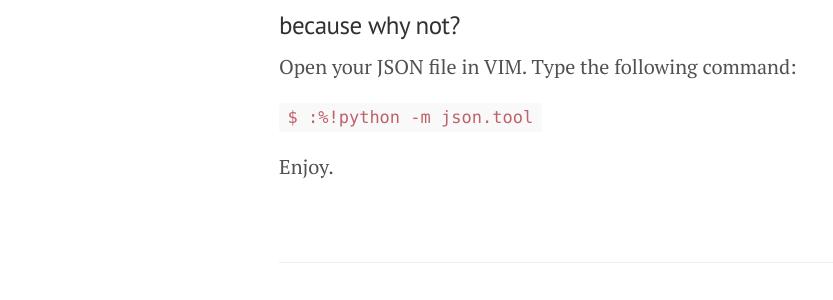
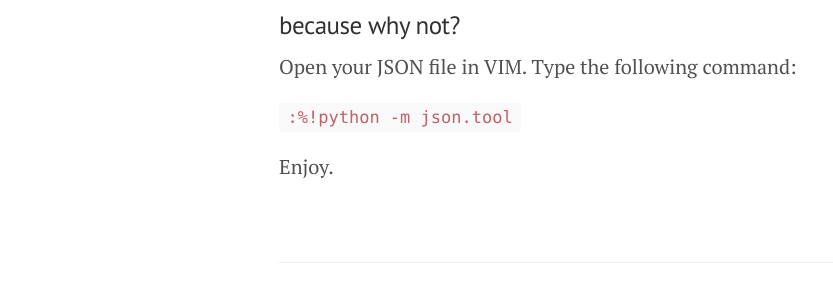
Before and after one commit to SDiedel/sdiedel.github.io, a Jekyll site: the page built from _posts/2017-06-27-pretty-print-json-in-vim.md, in a window 1280 px wide. Shown: the part 370-670 px from the top of the page, without its empty margins (1-834 px from the left). Built offline with Jekyll 4.4.1, drawn with Linux system fonts in a browser that asks for light colours; nearby versions of some CDN libraries; our own code applies the rules of GitHub Pages for plain Markdown files.

```diff
--- a/_posts/2017-06-27-pretty-print-json-in-vim.md
+++ b/_posts/2017-06-27-pretty-print-json-in-vim.md
@@ -3,6 +3,6 @@
 
 Open your JSON file in VIM. Type the following command:
 
-`$ :%!python -m json.tool`
+`:%!python -m json.tool`
 
 Enjoy.
```
